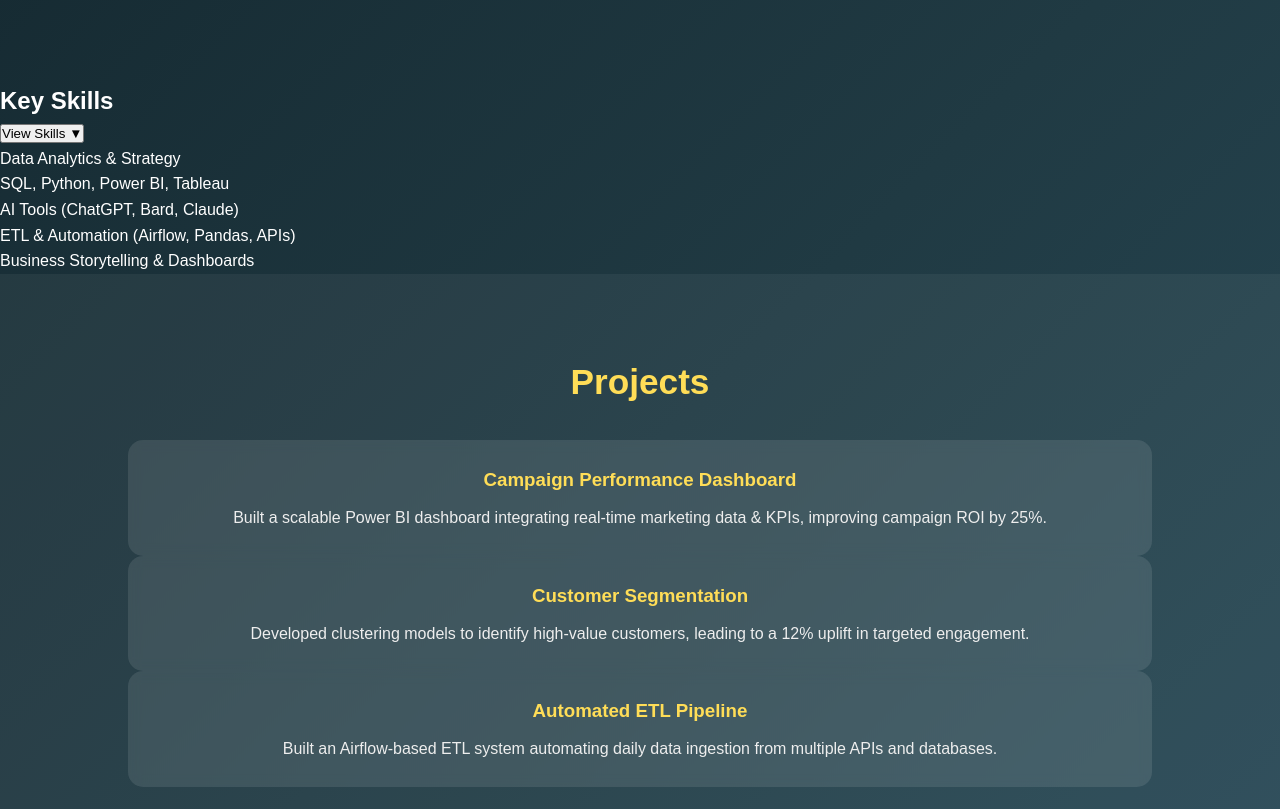
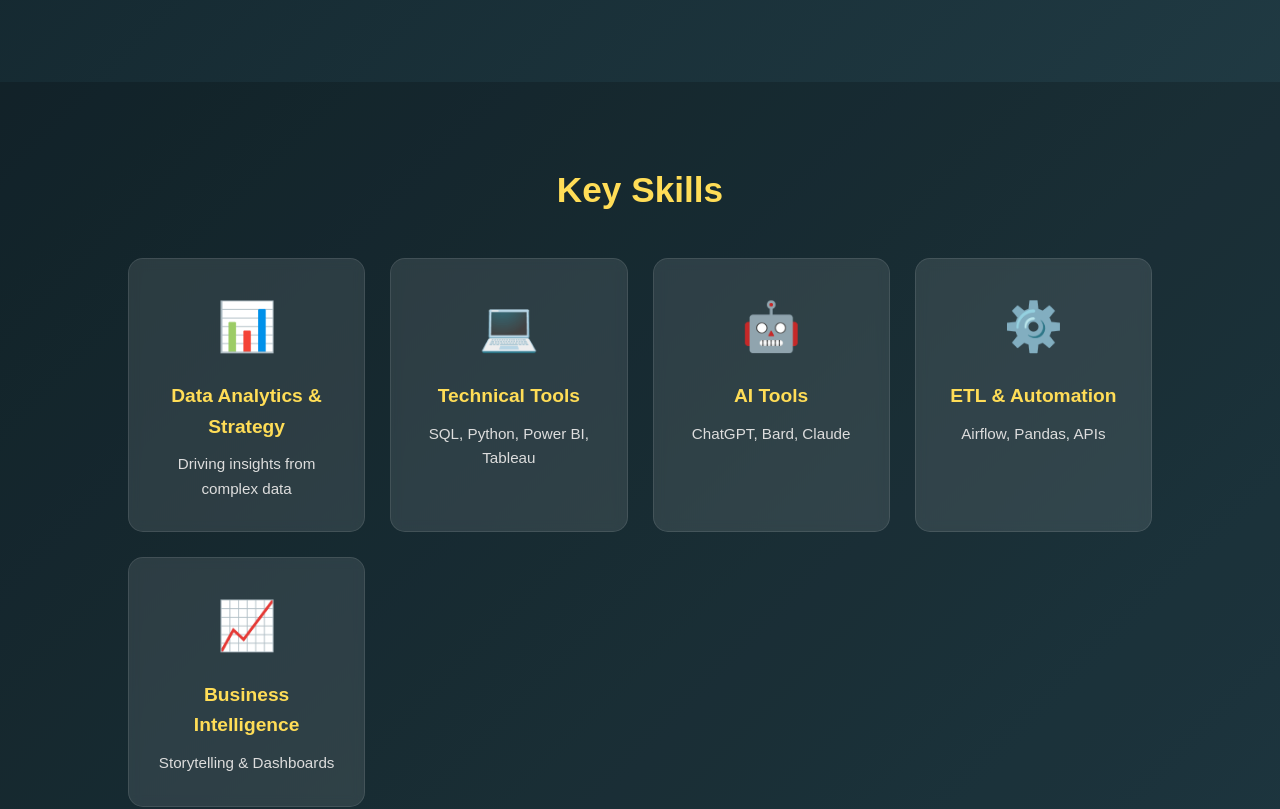
Before and after one commit to RohitSingh-DEA/analytics-port, a React (Create React App) app: page / in a window 1280 px wide. Shown: the part 844-1653 px from the top of the page. Built offline with nearby package versions, Linux system fonts and the light colour scheme.

Commit message:
new skills section

```diff
--- a/src/App.js
+++ b/src/App.js
@@ -21,20 +21,37 @@
         </p>
       </section>
 
-      {/* Skills Section */}
-      <section className="skills" id="skills">
-        <h2>Key Skills</h2>
-        <div className="dropdown">
-          <button className="dropbtn">View Skills ▼</button>
-          <div className="dropdown-content">
-            <p>Data Analytics & Strategy</p>
-            <p>SQL, Python, Power BI, Tableau</p>
-            <p>AI Tools (ChatGPT, Bard, Claude)</p>
-            <p>ETL & Automation (Airflow, Pandas, APIs)</p>
-            <p>Business Storytelling & Dashboards</p>
-          </div>
-        </div>
-      </section>
+    {/* Skills Section - Cards */}
+<section className="skills-cards" id="skills">
+  <h2>Key Skills</h2>
+  <div className="skills-grid">
+    <div className="skill-card">
+      <div className="skill-icon">📊</div>
+      <h3>Data Analytics & Strategy</h3>
+      <p>Driving insights from complex data</p>
+    </div>
+    <div className="skill-card">
+      <div className="skill-icon">💻</div>
+      <h3>Technical Tools</h3>
+      <p>SQL, Python, Power BI, Tableau</p>
+    </div>
+    <div className="skill-card">
+      <div className="skill-icon">🤖</div>
+      <h3>AI Tools</h3>
+      <p>ChatGPT, Bard, Claude</p>
+    </div>
+    <div className="skill-card">
+      <div className="skill-icon">⚙️</div>
+      <h3>ETL & Automation</h3>
+      <p>Airflow, Pandas, APIs</p>
+    </div>
+    <div className="skill-card">
+      <div className="skill-icon">📈</div>
+      <h3>Business Intelligence</h3>
+      <p>Storytelling & Dashboards</p>
+    </div>
+  </div>
+</section>
 
       {/* Projects Section */}
       <section className="projects" id="projects">
--- a/src/index.css
+++ b/src/index.css
@@ -100,7 +100,58 @@
   font-size: 1.1rem;
   color: #ddd;
 }
+/* Skills Cards */
+.skills-cards {
+  padding: 80px 10%;
+  text-align: center;
+  background: rgba(0, 0, 0, 0.2);
+}
 
+.skills-cards h2 {
+  font-size: 2.2rem;
+  margin-bottom: 40px;
+  color: #ffdd57;
+}
+
+.skills-grid {
+  display: grid;
+  grid-template-columns: repeat(auto-fit, minmax(220px, 1fr));
+  gap: 25px;
+  max-width: 1200px;
+  margin: 0 auto;
+}
+
+.skill-card {
+  background: rgba(255, 255, 255, 0.1);
+  padding: 30px 20px;
+  border-radius: 15px;
+  transition: all 0.4s ease;
+  backdrop-filter: blur(6px);
+  border: 1px solid rgba(255, 255, 255, 0.1);
+}
+
+.skill-card:hover {
+  transform: translateY(-10px);
+  background: rgba(255, 255, 255, 0.15);
+  box-shadow: 0 10px 30px rgba(255, 221, 87, 0.3);
+  border-color: #ffdd57;
+}
+
+.skill-icon {
+  font-size: 3rem;
+  margin-bottom: 15px;
+}
+
+.skill-card h3 {
+  color: #ffdd57;
+  margin-bottom: 10px;
+  font-size: 1.2rem;
+}
+
+.skill-card p {
+  color: #ddd;
+  font-size: 0.95rem;
+}
 /* === Projects Section === */
 .projects {
   padding: 80px 10%;
```
